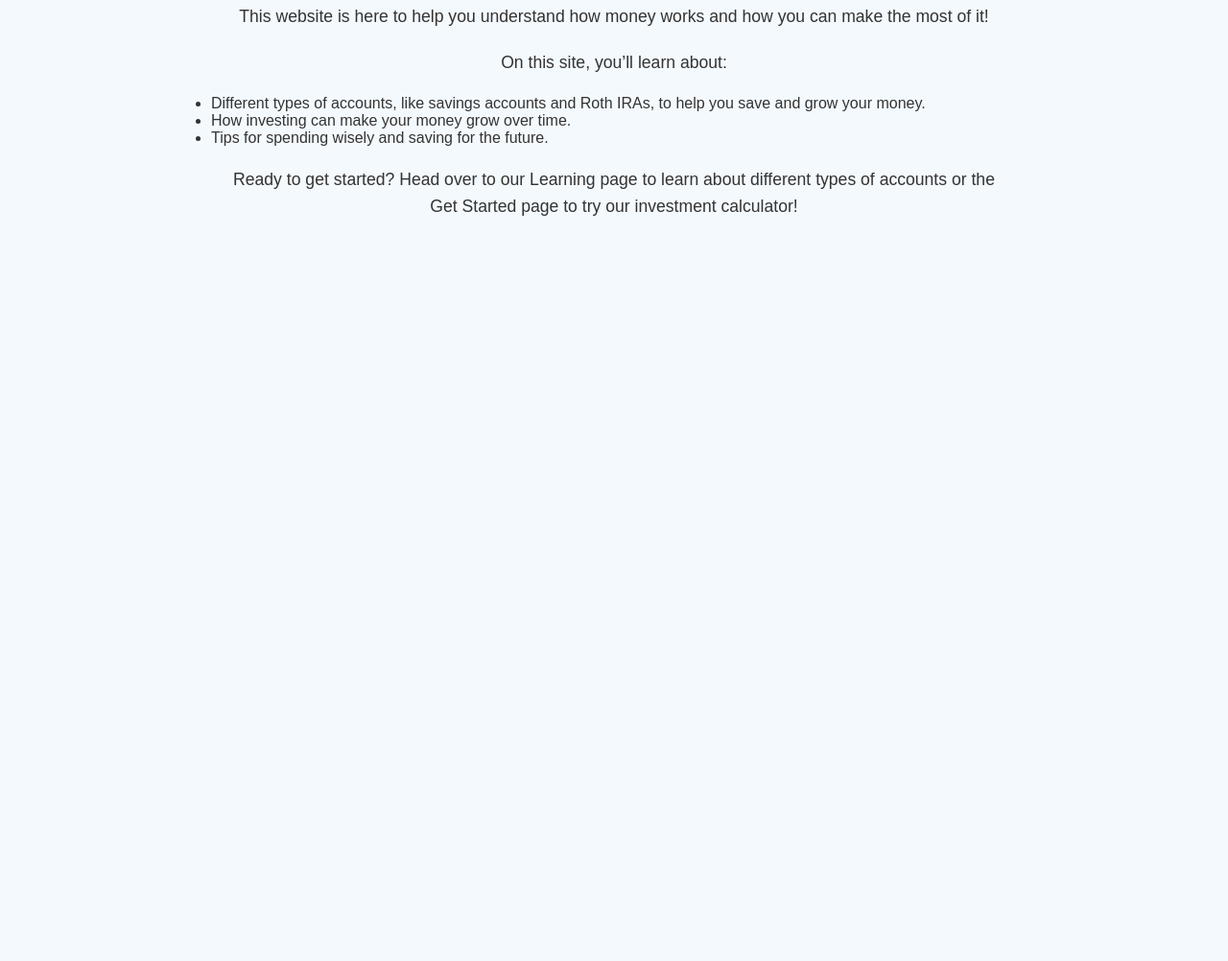
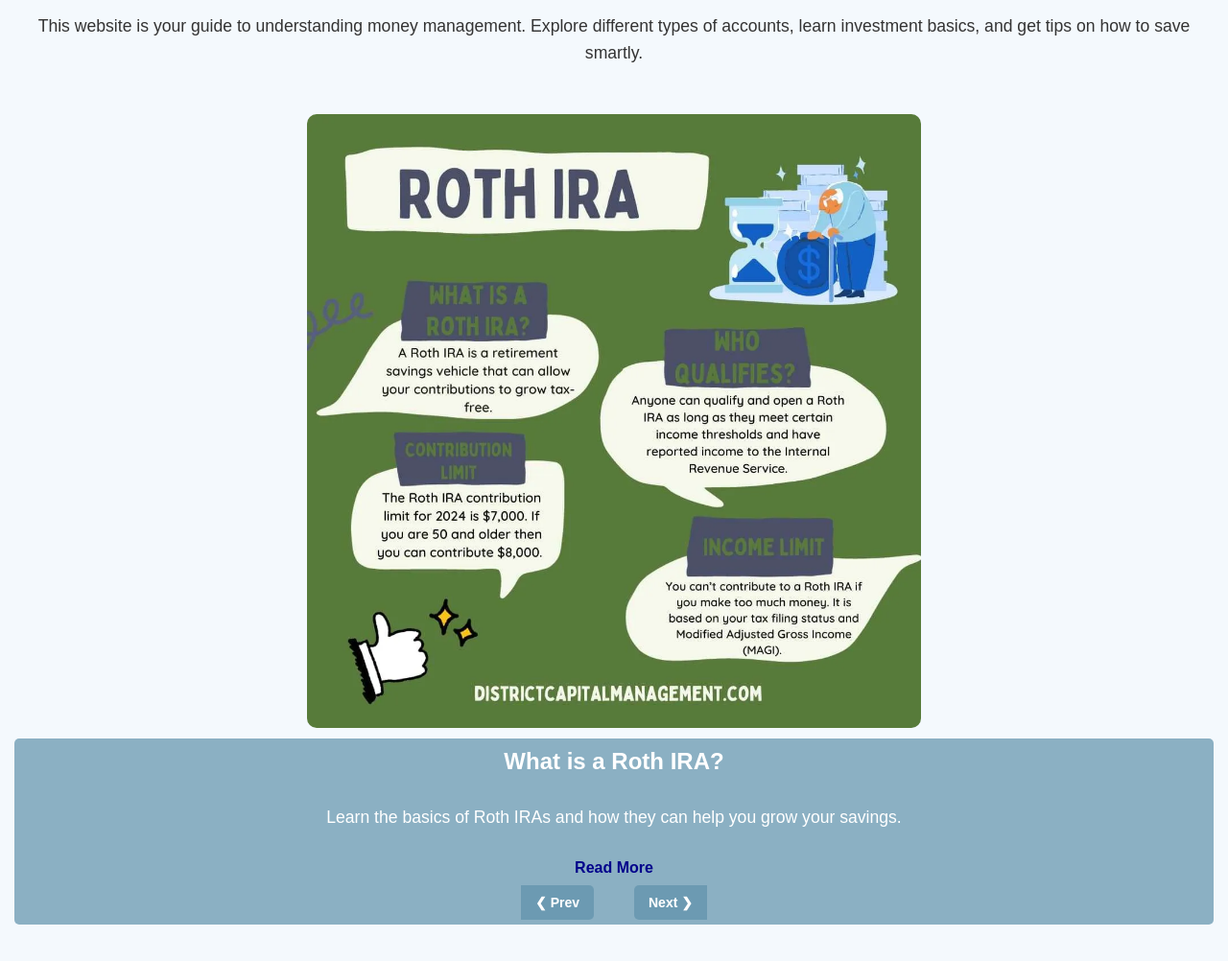
Before and after one commit to janiahharris205/knowyourmoney, a website: page public/index.html in a window 1280 px wide. Shown: the part 172-1174 px from the top of the page at 96% size. Before the commit the page ends 800 px from the top, so only its background shows below. Drawn offline with Linux system fonts and the light colour scheme.

Commit message:
zara changes home page

```diff
--- a/public/index.html
+++ b/public/index.html
@@ -7,6 +7,7 @@
     <link rel="stylesheet" href="styles.css">
 </head>
 <body>
+    <!-- Navigation Bar -->
     <nav>
         <div class="logo">Know Your Money</div>
         <div class="nav-links">
@@ -17,16 +18,99 @@
         </div>
     </nav>
 
-    <div class="content">
-        <h1>Welcome to Know Your Money!</h1>
-        <p>This website is here to help you understand how money works and how you can make the most of it!</p>
-        <p>On this site, you’ll learn about:</p>
-        <ul>
-            <li>Different types of accounts, like savings accounts and Roth IRAs, to help you save and grow your money.</li>
-            <li>How investing can make your money grow over time.</li>
-            <li>Tips for spending wisely and saving for the future.</li>
-        </ul>
-        <p>Ready to get started? Head over to our Learning page to learn about different types of accounts or the Get Started page to try our investment calculator!</p>
-    </div>
+    <!-- Welcome Description -->
+    <main class="content">
+        <section class="intro">
+            <h1>Welcome to Know Your Money!</h1>
+            <p>This website is your guide to understanding money management. Explore different types of accounts, learn investment basics, and get tips on how to save smartly.</p>
+        </section>
+
+        <!-- Slideshow Section -->
+        <section class="slideshow-container">
+            <div class="slide fade">
+                <img src="roth ira.webp" alt="Placeholder Image 1" class="slide-image">
+                <div class="slide-bottom">
+                    <div class="slide-text">
+                        <h2>What is a Roth IRA?</h2>
+                        <p>Learn the basics of Roth IRAs and how they can help you grow your savings.</p>
+                        <a href="https://www.schwab.com/learn/story/what-is-roth-ira" class="slide-link">Read More</a> <!-- Replace with actual link -->
+                    </div>
+                    <div class="slide-controls">
+                        <a class="prev" onclick="changeSlide(-1)">&#10094; Prev</a>
+                        <a class="next" onclick="changeSlide(1)">Next &#10095;</a>
+                    </div>
+                </div>
+            </div>
+
+            <div class="slide fade">
+                <img src="investing.webp" alt="Placeholder Image 2" class="slide-image">
+                <div class="slide-bottom">
+                    <div class="slide-text">
+                        <h2>Investing 101</h2>
+                        <p>Discover how investing can help your money grow over time. </p>
+                        <a href="https://www.finra.org/investors/investing/investing-basics" class="slide-link">Read More</a> <!-- Replace with actual link -->
+                    </div>
+                    <div class="slide-controls">
+                        <a class="prev" onclick="changeSlide(-1)">&#10094; Prev</a>
+                        <a class="next" onclick="changeSlide(1)">Next &#10095;</a>
+                    </div>
+                </div>
+            </div>
+
+
+            <div class="slide fade">
+                <img src="tax.png" alt="Placeholder Image 2" class="slide-image">
+                <div class="slide-bottom">
+                    <div class="slide-text">
+                        <h2>Taxes</h2>
+                        <p>A tax is a mandatory payment or charge collected by local, state, and national governments from individuals or businesses to cover the costs of general government services, goods, and activities.                        </p>
+                        <a href="https://www.finra.org/investors/investing/investing-basics" class="slide-link">Read More</a> <!-- Replace with actual link -->
+                    </div>
+                    <div class="slide-controls">
+                        <a class="prev" onclick="changeSlide(-1)">&#10094; Prev</a>
+                        <a class="next" onclick="changeSlide(1)">Next &#10095;</a>
+                    </div>
+                </div>
+            </div>
+
+            <div class="slide fade">
+                <img src="budget.png" alt="Placeholder Image 3" class="slide-image">
+                <div class="slide-bottom">
+                    <div class="slide-text">
+                        <h2>Saving for the Future: Budgeting</h2>
+                        <p>Tips and tricks for building a secure financial future.</p>
+                        <a href="https://www.usbank.com/financialiq/manage-your-household/life-events/graduating-from-college/budgeting-strategies-to-consider.html" class="slide-link">Read More</a> <!-- Replace with actual link -->
+                    </div>
+                    <div class="slide-controls">
+                        <a class="prev" onclick="changeSlide(-1)">&#10094; Prev</a>
+                        <a class="next" onclick="changeSlide(1)">Next &#10095;</a>
+                    </div>
+                </div>
+            </div>
+        </section>
+    </main>
+
+    <!-- Script for Manual Slideshow -->
+    <script>
+        let slideIndex = 1;
+        showSlides(slideIndex);
+
+        function changeSlide(n) {
+            showSlides(slideIndex += n);
+        }
+
+        function showSlides(n) {
+            let slides = document.getElementsByClassName("slide");
+            if (n > slides.length) { slideIndex = 1 }
+            if (n < 1) { slideIndex = slides.length }
+            for (let i = 0; i < slides.length; i++) {
+                slides[i].style.display = "none";
+            }
+            slides[slideIndex - 1].style.display = "block";
+        }
+    </script>
+
+    <!-- Footer -->
+
 </body>
 </html>
--- a/public/styles.css
+++ b/public/styles.css
@@ -1,4 +1,88 @@
-/* Basic reset */
+
+/* Slideshow Styles */
+.slideshow-container {
+    position: relative;
+    max-width: 100%;
+    margin: 50px auto;
+}
+
+.slide {
+    display: none;
+    position: relative;
+    text-align: center;
+}
+
+.slide img {
+    width: 50%; /* Set the image to 50% of its original size */
+    border-radius: 10px;
+    box-shadow: lightblue 0px 0px;
+    margin: 0 auto; /* Center the image horizontally */
+}
+
+.slide-text {
+    position: absolute;
+    bottom: 15px;
+    left: 15px;
+    right: 15px;
+    background-color: rgba(96, 146, 171, 0.7);
+    color: #fff;
+    padding: 10px 20px;
+    border-radius: 5px;
+    text-align: center;
+    box-sizing: border-box;
+}
+
+.slide-controls {
+    display: flex;
+    justify-content: center;
+    gap: 2px;
+    margin-top: 140px;
+
+}
+
+.slide-link {
+    color: darkblue;
+    text-decoration: none;
+    font-weight: bold;
+    display: inline-block;
+    margin-bottom: 40px;
+    display: block;
+
+}
+
+/* Smaller Slideshow Navigation Buttons */
+.prev, .next {
+
+    cursor: pointer;
+    padding: 10px 15px;
+    color: white;
+    font-weight: bold;
+    font-size: 14px;
+    transition: background-color 0.3s;
+    border-radius: 5px;
+    user-select: none;
+    background-color: rgba(96, 146, 171, 0.7);
+    z-index: 1020;
+
+}
+
+.next {
+    right: 1000px;
+    border-radius: 5px 0 0 5px;
+    margin: 20px;
+
+}
+
+.prev {
+    left: 1000px;
+    border-radius: 0 5px 5px 0;
+    margin: 20px;
+}
+
+.prev:hover, .next:hover {
+    background-color: rgba(96, 146, 171, 0.9);
+}
+
 * {
     margin: 0;
     padding: 0;
@@ -65,11 +149,11 @@ h1 {
 }
 
 p {
-    margin: 20px;
+    margin: 30px;
     font-size: 1.1em;
     line-height: 1.6;
     text-align: center;
-    max-width: 800px;
+
 }
 
 /* Category and Grid Layout */
```
Also changed, not shown: public/budget.png (added), public/investing.webp (added), public/roth ira.webp (added), public/tax.png (added).
